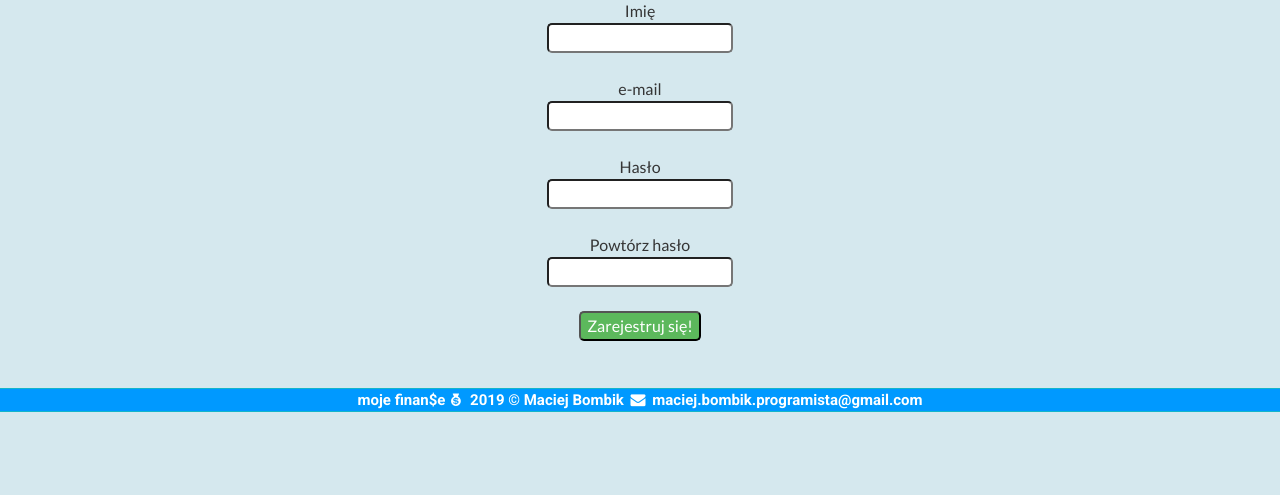
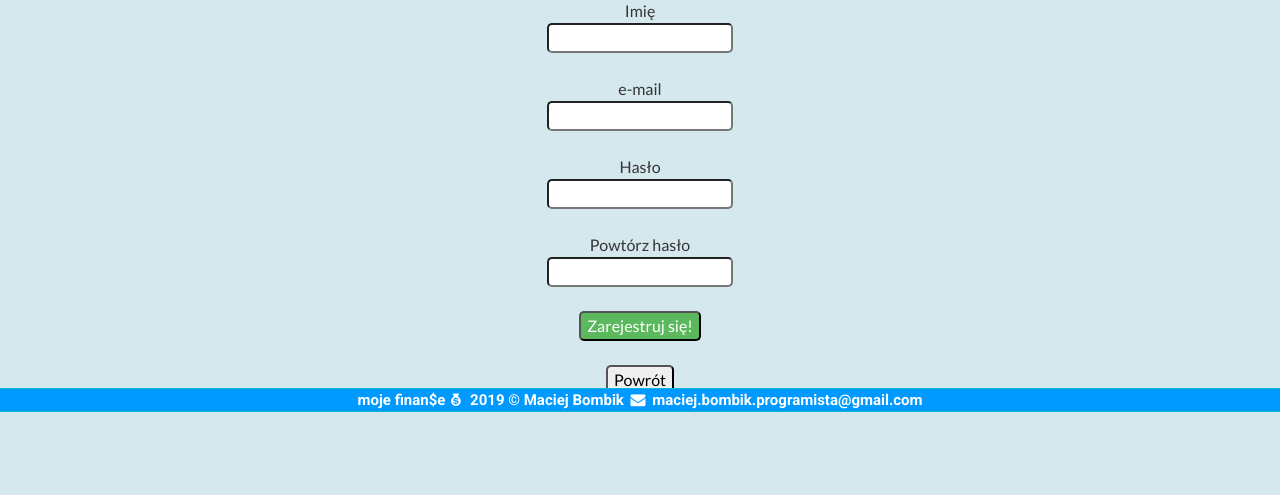
Before and after one commit to panbomba/Budzet-domowy-aplikacja-PHP, a PHP site: page /rejestracja.php in a window 1280 px wide. Shown: the part 388-883 px from the top of the page. Before the commit the page ends 800 px from the top, so only its background shows below. Run offline with PHP 8.4, Linux system fonts and the light colour scheme.

Commit message:
powrot z formularza rejestracji dodany

```diff
--- a/rejestracja.php
+++ b/rejestracja.php
@@ -223,6 +223,8 @@
 								<input type="password" name="password2">
 								<br><br>
 								<input type="submit" style="background-color: #5cb85c; color: white" value="Zarejestruj się!">
+								<br><br>
+								<a href="index.php"><input type="button" style="color: black" value="Powrót"></a>
 							</form>
 					</article>
 				</div>
```
